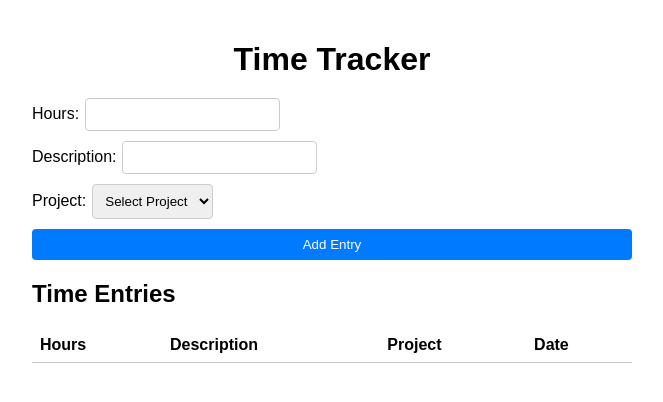
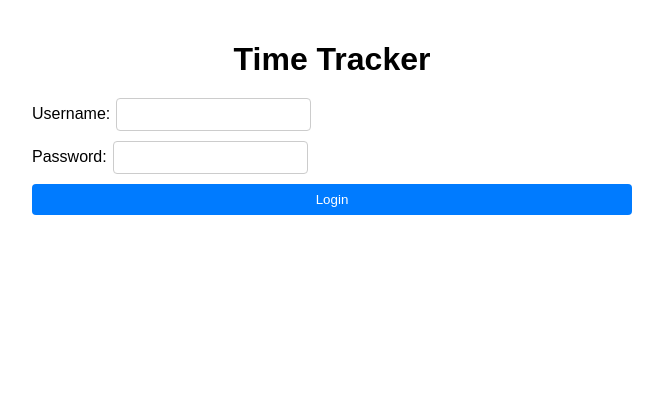
Before and after one commit to DmitryVelichko/time-tracker-react-app, a React (Create React App) app: page / in a window 1280 px wide. Shown: the top 402 px of the page, without its empty margins (308-971 px from the left). Built offline with nearby package versions, Linux system fonts and the light colour scheme.

Commit message:
Add Login functionality and fixed bugs

```diff
--- a/src/App.css
+++ b/src/App.css
@@ -26,6 +26,7 @@ select {
   margin-left: 6px;
   border: 1px solid #ccc;
   border-radius: 4px;
+
 }
 
 button {
--- a/src/App.js
+++ b/src/App.js
@@ -1,12 +1,31 @@
 import React, { useState, useEffect } from 'react';
 import './App.css';
-
+import Login from './Login';
 
 function App() {
   const [timeEntries, setTimeEntries] = useState([]);
   const [hours, setHours] = useState('');
   const [description, setDescription] = useState('');
   const [project, setProject] = useState('');
+  const [isLoggedIn, setIsLoggedIn] = useState(false);
+
+  useEffect(() => {
+    const entriesFromLocalStorage = localStorage.getItem('timeEntries');
+    if (entriesFromLocalStorage) {
+      setTimeEntries(JSON.parse(entriesFromLocalStorage));
+    }
+  }, []);
+
+  useEffect(() => {
+    localStorage.setItem('timeEntries', JSON.stringify(timeEntries));
+    return () => {
+      localStorage.removeItem('timeEntries');
+    };
+  }, [timeEntries]);
+
+  const handleLogin = () => {
+    setIsLoggedIn(true);
+  };
 
 
   const handleSubmit = (e) => {
@@ -26,7 +45,7 @@ function App() {
   return (
     <div className="App">
       <h1>Time Tracker</h1>
-
+      {isLoggedIn ? (<>
         <form onSubmit={handleSubmit}>
           <label>
             Hours:
@@ -37,7 +56,7 @@ function App() {
             />
           </label>
           <label>
-            Description:
+            Desc.:
             <input
               type="text"
               value={description}
@@ -48,9 +67,9 @@ function App() {
             Project:
             <select value={project} onChange={(e) => setProject(e.target.value)}>
               <option value="">Select Project</option>
-              <option value="Project A">Project 1</option>
-              <option value="Project B">Project 2</option>
-              <option value="Project C">Project 3</option>
+              <option value="Project A">Project A</option>
+              <option value="Project B">Project B</option>
+              <option value="Project C">Project C</option>
             </select>
           </label>
           <button type="submit">Add Entry</button>
@@ -76,7 +95,9 @@ function App() {
             ))}
           </tbody>
         </table>
-
+      </>) :
+        <Login onLogin={handleLogin} />
+      }
     </div>
   );
 }
--- /dev/null
+++ b/src/Login.js
@@ -0,0 +1,47 @@
+import React, { useState } from 'react';
+
+const Login = ({ onLogin }) => {
+    const [username, setUsername] = useState('');
+    const [password, setPassword] = useState('');
+
+    const handleSubmit = (e) => {
+        e.preventDefault();
+        // Perform authentication logic here
+        // You can use a mock authentication for demonstration purposes
+
+        // Simulate a successful login
+        if (username === 'user' && password === 'password') {
+            onLogin();
+        } else {
+            alert('Invalid credentials');
+        }
+
+        // Clear the form
+        setUsername('');
+        setPassword('');
+    };
+
+    return (
+        <form onSubmit={handleSubmit}>
+            <label>
+                Username:
+                <input
+                    type="text"
+                    value={username}
+                    onChange={(e) => setUsername(e.target.value)}
+                />
+            </label>
+            <label>
+                Password:
+                <input
+                    type="password"
+                    value={password}
+                    onChange={(e) => setPassword(e.target.value)}
+                />
+            </label>
+            <button type="submit">Login</button>
+        </form>
+    );
+};
+
+export default Login;
```
